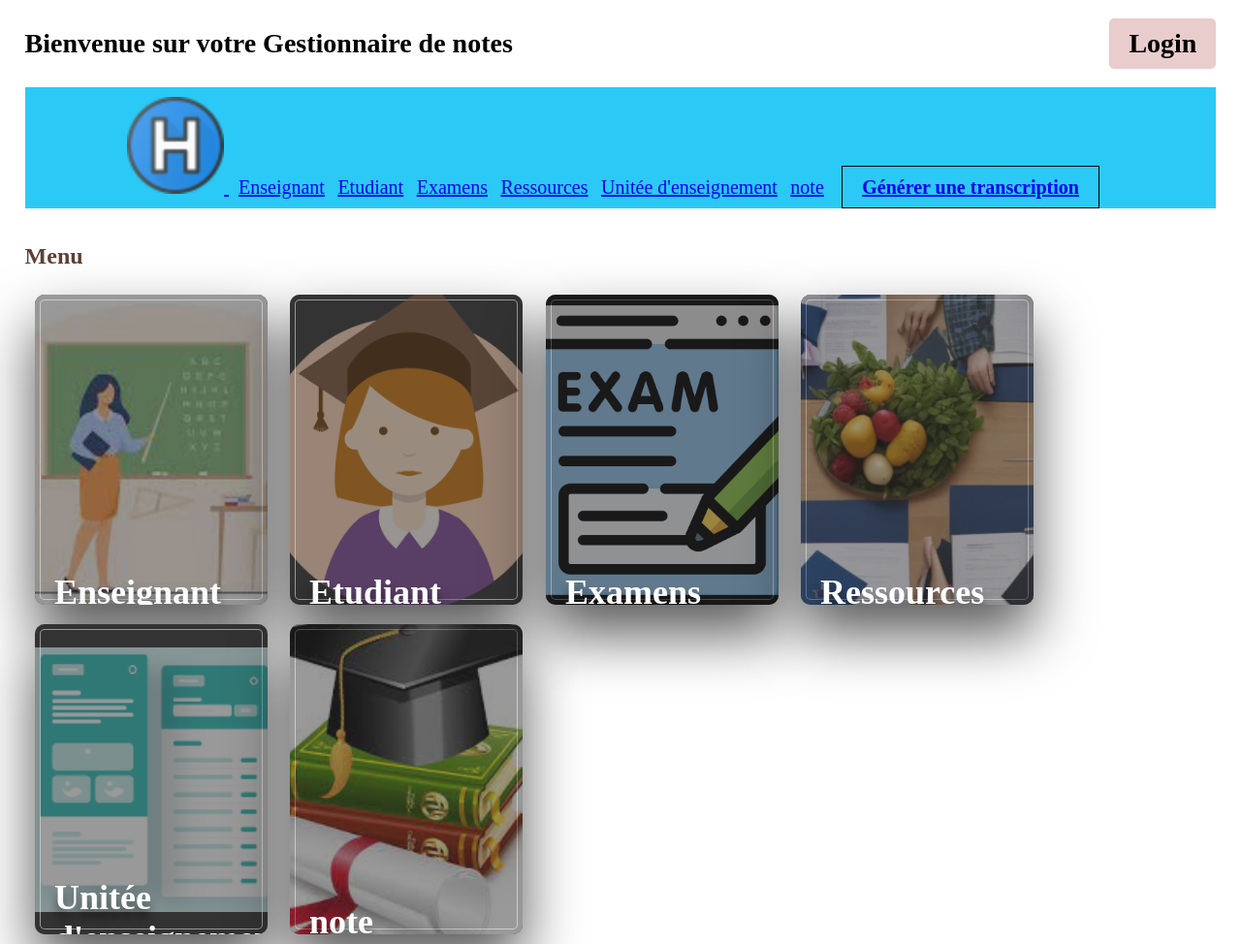
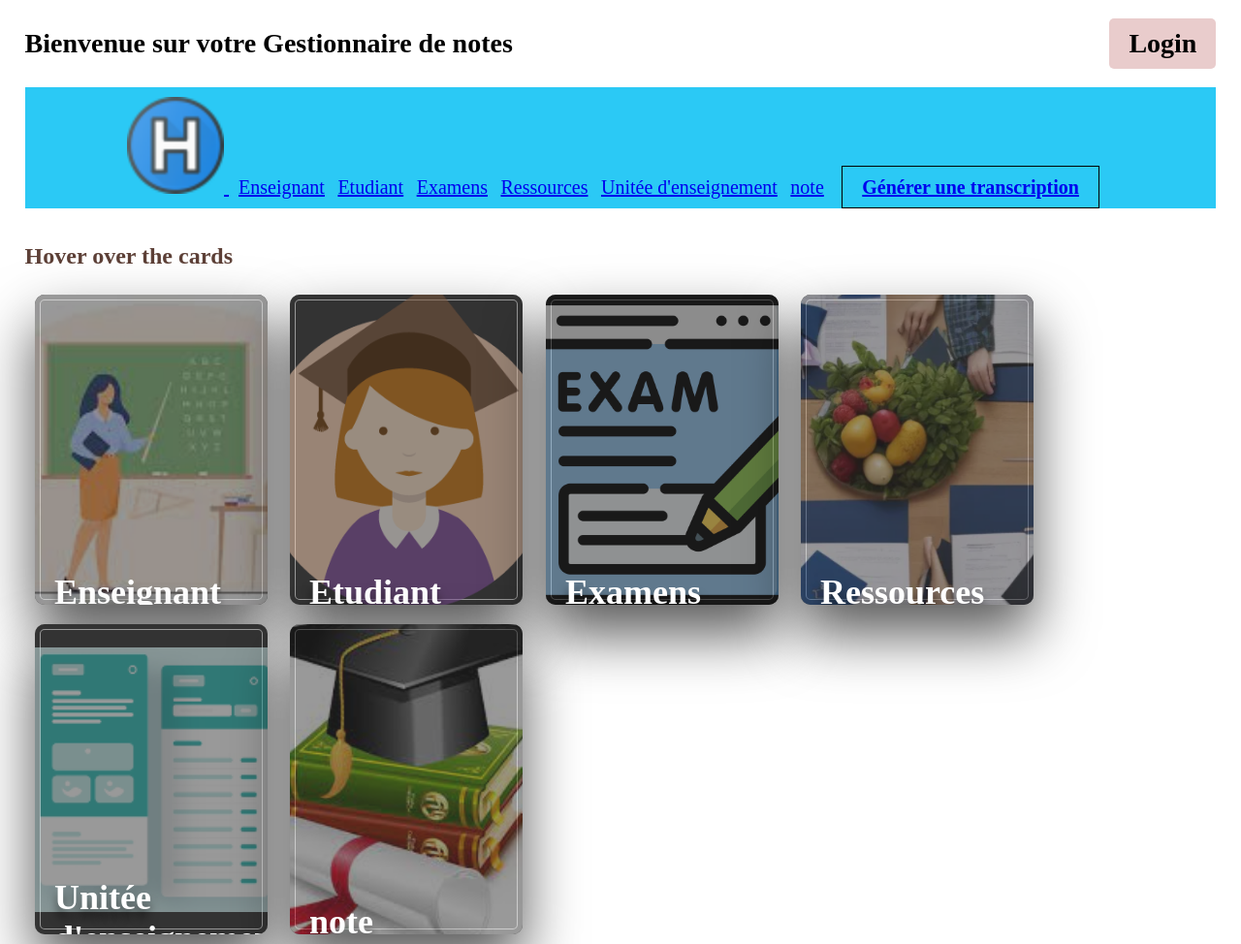
Before and after one commit to macset/gestionnaire-de-notes, a Django app: page / in a window 1280 px wide. Shown: the whole page at 97% size. Run offline with Django 4.2, Linux system fonts and the light colour scheme.

Commit message:
Add files via upload

```diff
--- a/SAE203.4/project/gestionnote/templates/gestionnote/main.html
+++ b/SAE203.4/project/gestionnote/templates/gestionnote/main.html
@@ -33,7 +33,7 @@
   </div>
 
   {% block content %}
-  <h1 class="title">Menu</h1>
+  <h1 class="title">Hover over the cards</h1>
 
   <a href="/gestionnote/ajoutenseignant/" class="card-wrap">
     <div class="card">
--- a/SAE203.4/project/gestionnote/templates/gestionnote/report.html
+++ b/SAE203.4/project/gestionnote/templates/gestionnote/report.html
@@ -1,7 +1,7 @@
 <!-- report.html -->
 <meta charset="UTF-8">
 <h1>Transcription</h1>
-<p>Nom de l'étudiant : {{ etudiant.nom }}</p>
+<p>Nom de l'étudiant : {{ student_name }}</p>
 <p>Liste des notes :</p>
 <ul>
   {% for score in scores %}
```
